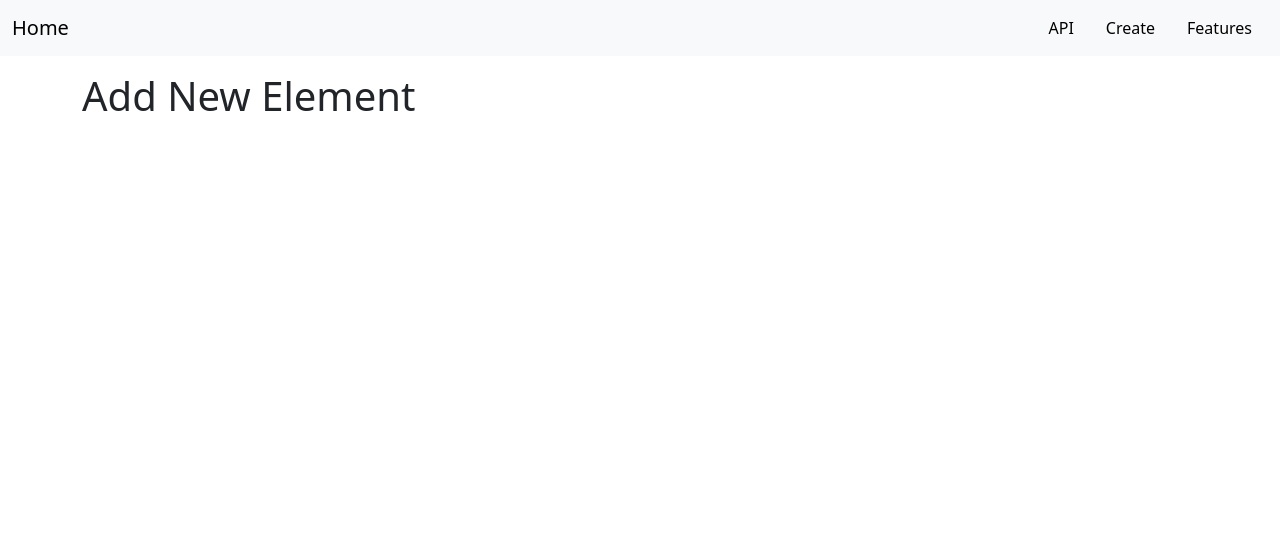
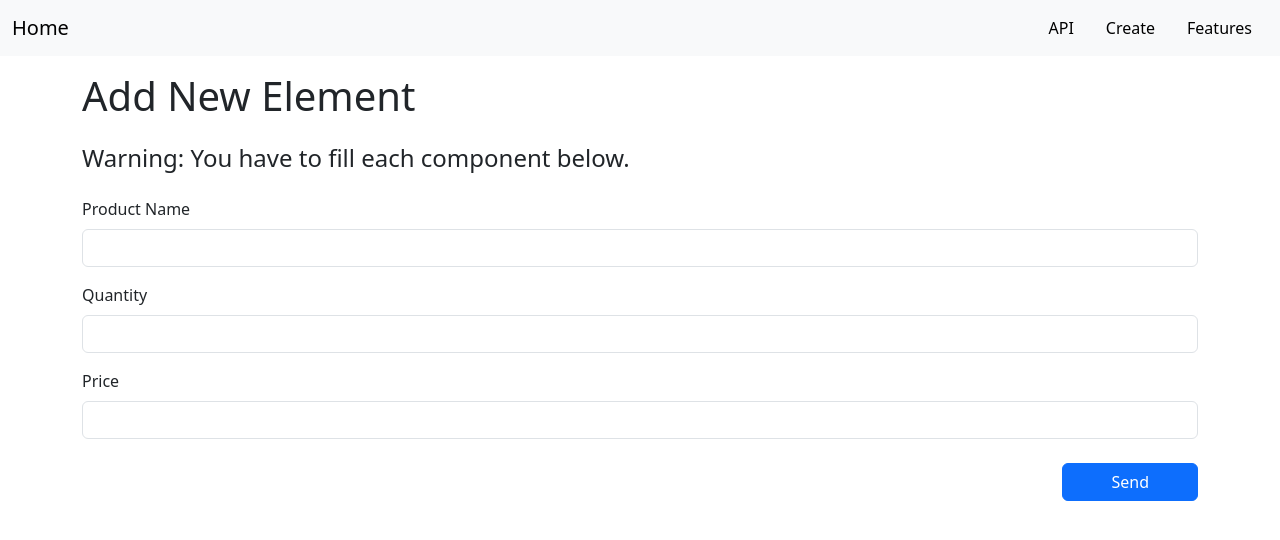
Before and after one commit to 999-juiceWRLD/node-product-api, a React app in the folder client/: page /api/product in a window 1280 px wide. Shown: the top 540 px of the page. Built offline with nearby package versions, Linux system fonts and the light colour scheme; the HTML template or start-up script is replaced by a standard one.

Commit message:
create component, this is a page component when to post data

```diff
--- a/client/src/components/create/Create.component.jsx
+++ b/client/src/components/create/Create.component.jsx
@@ -1,7 +1,61 @@
+import axios from "axios"
+import { useState } from "react";
+import { StatusComp } from "./StatusComp.component";
+
 export const Create = () => {
+
+    const [values, setValues] = useState({ name: '', quantity: '', price: '' })
+    const [isSuccess, setSuccess] = useState(false);
+    const url = 'http://localhost:3000/api';
+
+    const setParam = (name) => {
+        // console.log(name);
+        return ({ target: { value } }) => {
+            setValues(oldValues => ({...oldValues, [name]: value }));
+        }
+    }
+
+    const postData = async (e) => {
+        e.preventDefault();
+        // console.log('post data function is invoked');
+        console.log(values);
+        await axios.post(`${url}/product`, values)
+            .then(res => {
+                console.log(res)
+                if (res.status === 200) {
+                    setSuccess(prev => (!prev))
+                }
+            })
+            .catch(err => { console.log(err)})
+    }
+
     return (
         <div>
-            <h1>Add New Element</h1>
+            <h1 className="mt-3 pb-3">Add New Element</h1>
+            <h4 className="mb-4">Warning: You have to fill each component below.</h4>
+            {/* <StatusComp /> */}
+            {/* {isSuccess ? (<div className="alert alert-sucess" role="alert">Data sent successfuly</div>) : null} */}
+            { isSuccess ? (<StatusComp />) : null}
+            <form className="mt-2" action="" method="POST" onSubmit={postData}>
+                <div className="mb-3">
+                    <label className="form-label"> Product Name</label>
+                    <input type="text" value={values.name} required className="form-control" id="name"
+                           onChange={setParam('name')}/>
+                </div>
+                <div className="mb-3">
+                    <label className="form-label">Quantity</label>
+                    <input type="number" value={values.quantity} required className="form-control" id="quantity"
+                           onChange={setParam('quantity')}/>
+                </div>
+                <div className="mb-3">
+                    <label className="form-label">Price</label>
+                    <input type="number" value={values.price} required className="form-control" id="price"
+                           onChange={setParam('price')}/>
+                </div>
+                <div className="d-flex justify-content-end my-4">
+                    <button type="submit" className="btn btn-primary px-5">Send</button>
+                </div>
+            </form>
         </div>
     );
 }
```
